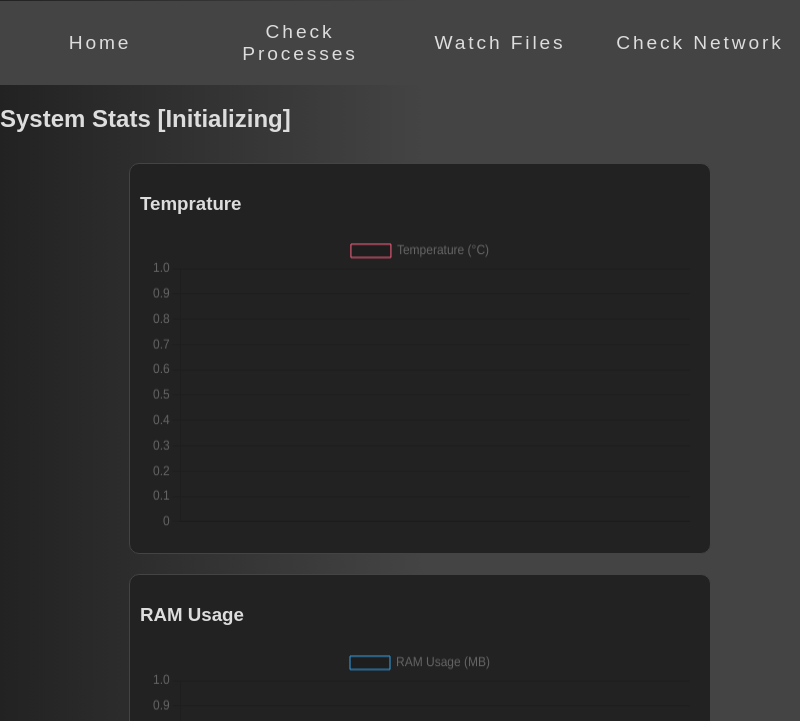
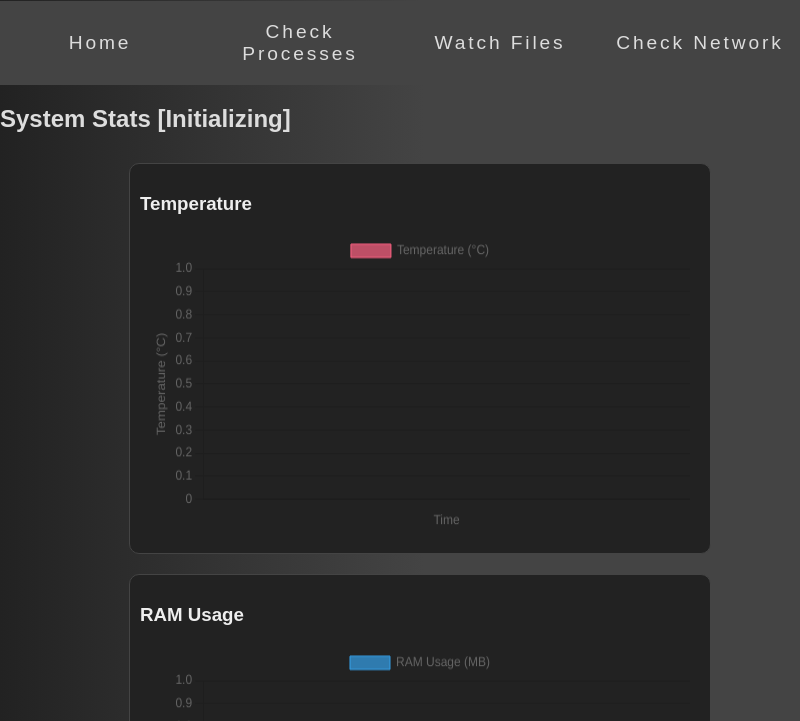
Before and after one commit to Aayush-683/Machine-Monitor, an Electron app: page index.html in a window 800 px wide. Shown: the part 79-800 px from the top of the page. Drawn offline with nearby package versions, Linux system fonts and the light colour scheme; no server answers.

Commit message:
Better Charts CSS Pt. 1

```diff
--- a/charts.js
+++ b/charts.js
@@ -3,6 +3,49 @@
 
 // Initialize Charts
 const initializeChart = (ctx, label, borderColor, type) => new Chart(ctx, {
+    default: {
+        color: '#eee'
+    },
+    options: {
+        responsive: true,
+        resizeDelay: 100,
+        elements: {
+            point: {
+                hoverRadius: 7,
+                hitRadius: 10,
+                pointStyle: 'crossRot',
+            },
+            line: {
+                fill: 'origin',
+                tension: 0.4,
+            }
+        },
+        legend: {
+            display: true,
+            position: 'bottom',
+            labels: {
+                color: '#eee',
+                usePointStyle: true,
+                pointStyle: 'crossRot'
+            }
+        },
+        scales: {
+            x: {
+                display: true,
+                title: {
+                    display: true,
+                    text: 'Time'
+                }
+            },
+            y: {
+                display: true,
+                title: {
+                    display: true,
+                    text: label
+                }
+            }
+        }
+    },
     type: type,
     data: {
         labels: [],
@@ -10,8 +53,10 @@
             label,
             data: [],
             borderColor,
-            borderWidth: 1
-        }]
+            borderWidth: 1,
+             // Lighter Border Color
+            backgroundColor: borderColor.replace('1)', '0.7)'),
+        }],
     }
 });
 
--- a/index.html
+++ b/index.html
@@ -27,7 +27,7 @@
 					<h2 id="sysStats">System Stats [Initializing]</h2>
 					<div id="statsContent">
 						<div class="chartdiv">
-							<h3>Temprature</h3>
+							<h3>Temperature</h3>
 							<canvas id="tempChart"></canvas>
 						</div>
 						<div class="chartdiv">
--- a/style.css
+++ b/style.css
@@ -226,13 +226,14 @@ tr:hover td {
     padding: 10px;
     margin: 10px;
     transition: transform 0.3s ease, background-color 0.3s ease;
+    color: #eee;
     /* Smooth transition */
 }
 
 .chartdiv:hover {
     transform: scale(1.05);
     /* Slightly enlarge on hover */
-    background-color: #555;
+    background-color: #181818;
     /* Change background color on hover */
 }
 
```
